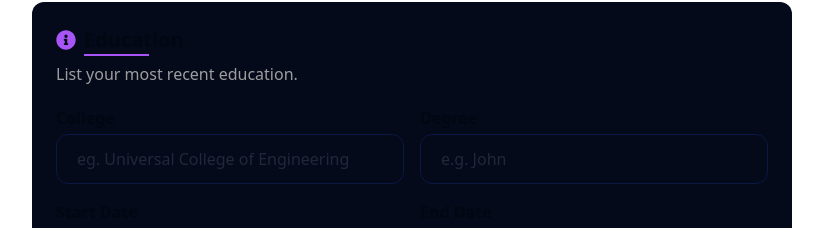
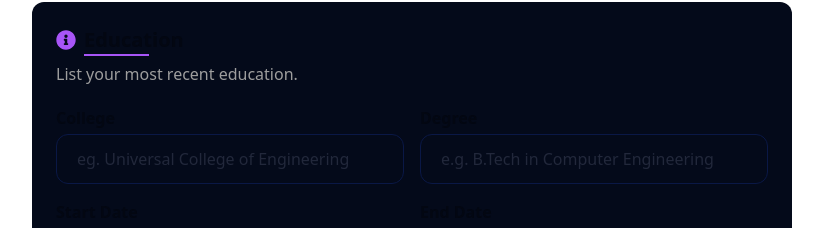
Before and after one commit to HarikrishnanYPR1707/EcliptiQ, a React (Vite) app: page /information in a window 1280 px wide. Shown: the part 1094-1322 px from the top of the page, without its empty margins (228-1051 px from the left). Built offline with nearby package versions, Linux system fonts and the light colour scheme; no server answers; a web font is replaced by a local one.

Commit message:
Changed the placeholder

```diff
--- a/src/pages/Information1.jsx
+++ b/src/pages/Information1.jsx
@@ -265,7 +265,7 @@ const Information1 = () => {
               </label>
               <input
                 type="text"
-                placeholder="e.g. John"
+                placeholder="e.g. B.Tech in Computer Engineering"
                 className="w-full rounded-xl border border-[#0a1846] bg-[#040a1a] py-3 pl-5 text-white placeholder:text-[#22283b] focus:border-none focus:outline focus:outline-purple-500"
                 onChange={(e) => {
                   setUserResumeData((prev) => ({
```
